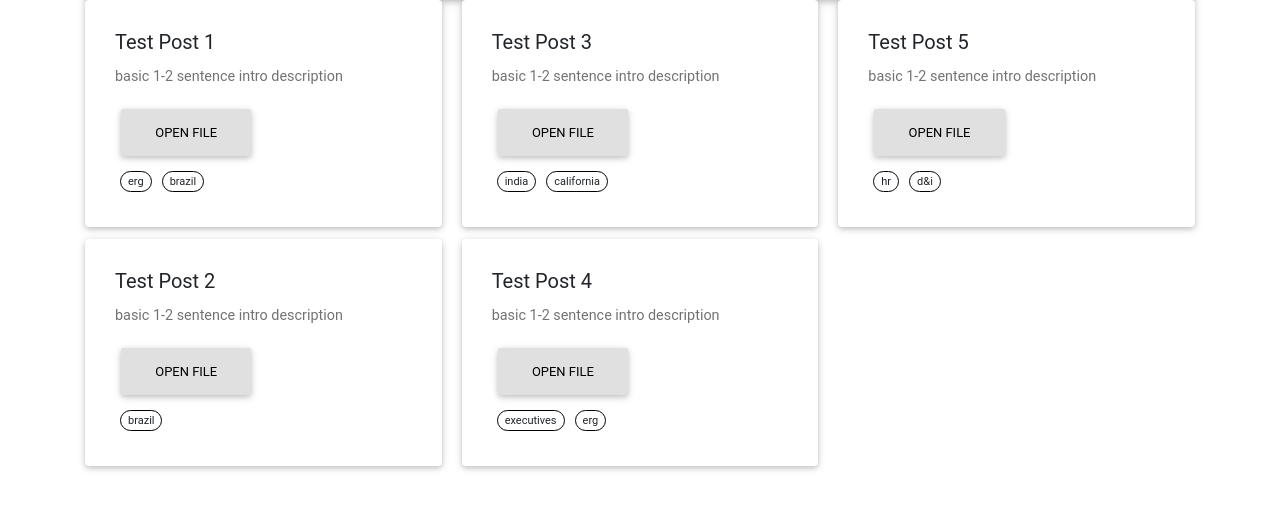
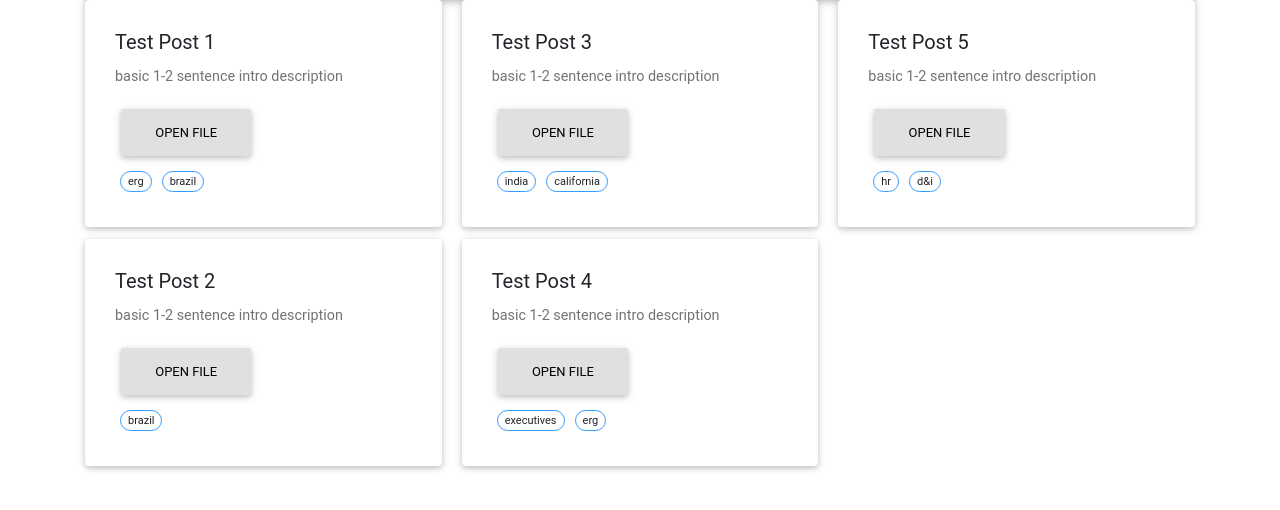
Before and after one commit to Chicago18/team-2, a PHP site: page / in a window 1280 px wide. Shown: the part 168-678 px from the top of the page. Run offline with PHP 8.4, Linux system fonts and the light colour scheme; some libraries are stand-ins or nearby versions.

Commit message:
Quick CSS Change to BLue

```diff
--- a/jp/index.css
+++ b/jp/index.css
@@ -5,7 +5,7 @@
 
 .tag {
 	font-size: 11px;
-	border:0.5px solid #000000;
+	border:0.5px solid #339CFF;
 	border-radius: 10rem;
 	padding: 7px;
 	display: inline-block;
```
